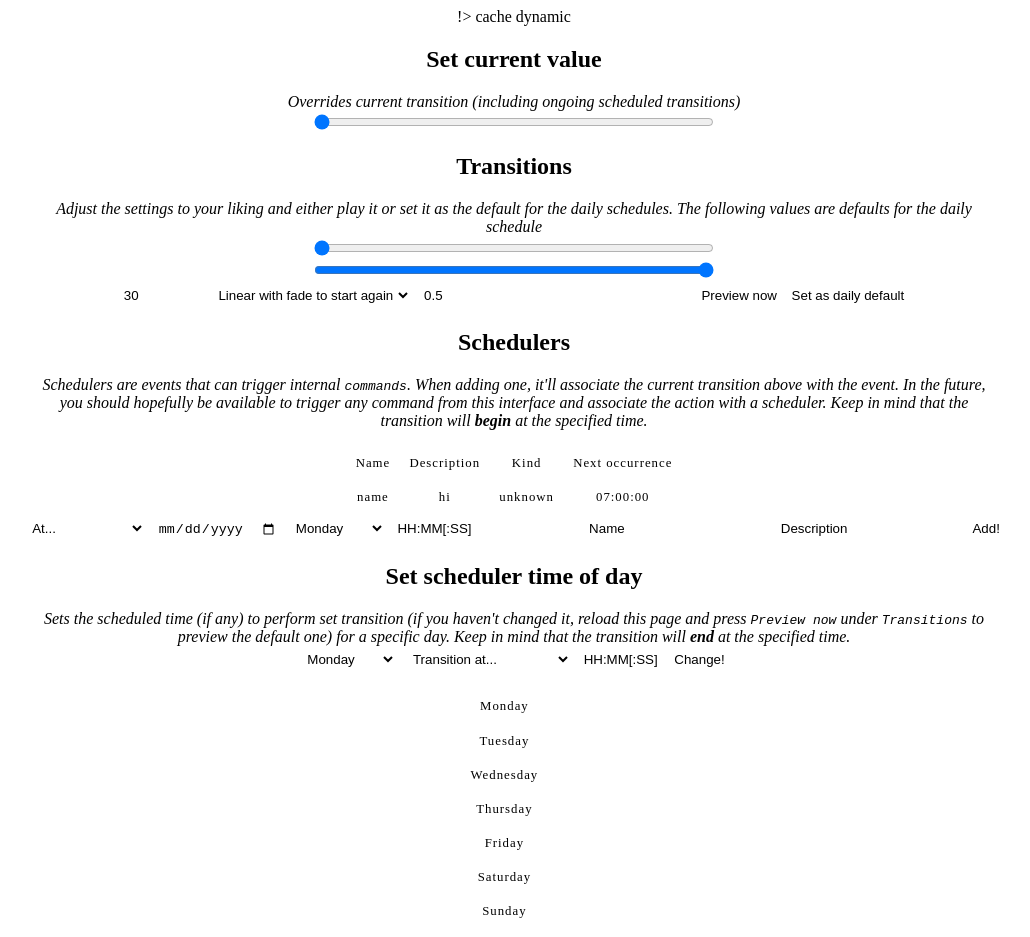
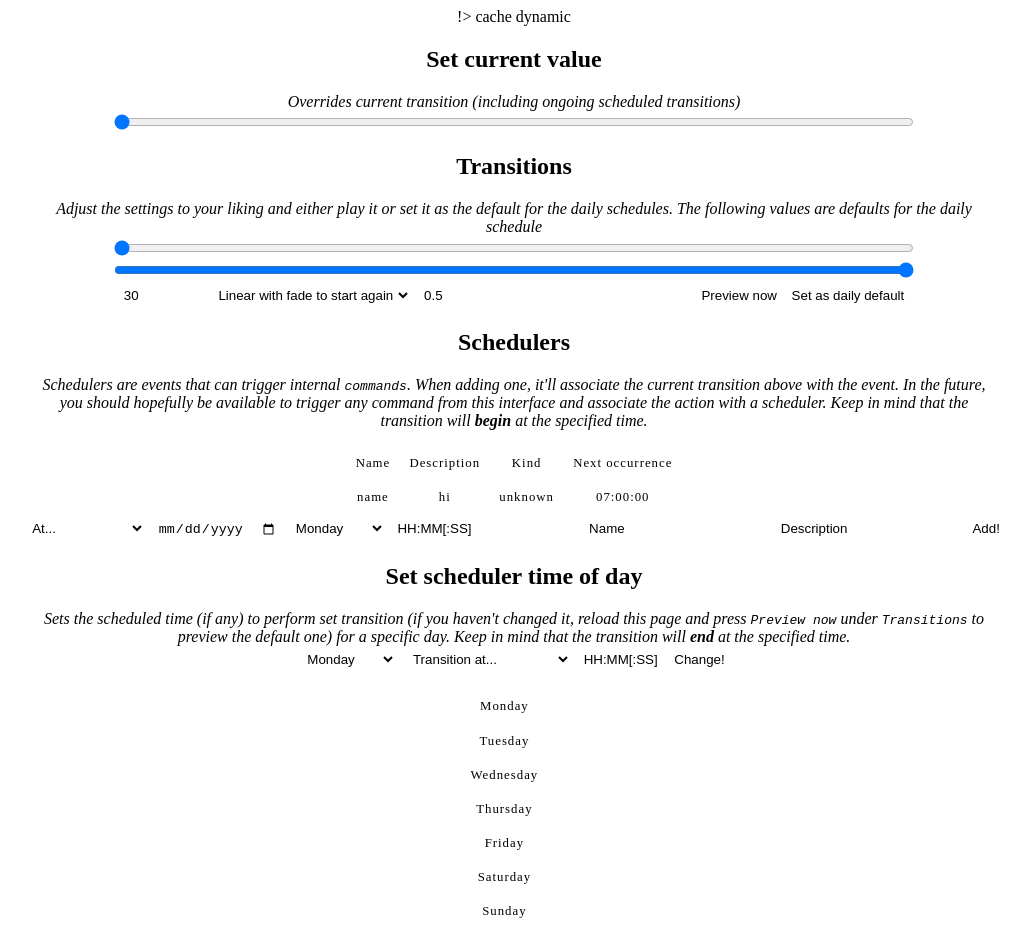
Before and after one commit to Icelk/httPWM, a plain HTML site: page web/public/index.html in a window 1280 px wide. Shown: the whole page, without its empty margins (126-1156 px from the left). Drawn offline with Linux system fonts and the light colour scheme.

Commit message:
Changed slider width

```diff
--- a/web/public/index.html
+++ b/web/public/index.html
@@ -14,18 +14,16 @@
     <h2>Set current value</h2>
     <i>Overrides current transition (including ongoing scheduled transitions)</i>
     <br>
-    <input style="width: 30em;" class="slider" type="range" name="Strength" id="strength" oninput="toSend = this.value"
-        min="0" max="1" value="0" step="0.01">
+    <input class="slider" type="range" name="Strength" id="strength" oninput="toSend = this.value" min="0" max="1"
+        value="0" step="0.001">
 
     <h2>Transitions</h2>
     <i>Adjust the settings to your liking and either play it or set it as the default for the daily schedules.
         The following values are defaults for the daily schedule</i>
     <br>
-    <input style="width: 30em;" class="slider" type="range" name="From Strength" id="fromStrength" min="0" max="1"
-        value="0" step="0.01">
+    <input class="slider" type="range" name="From Strength" id="fromStrength" min="0" max="1" value="0" step="0.01">
     <br>
-    <input style="width: 30em;" class="slider" type="range" name="To Strength" id="toStrength" min="0" max="1" value="1"
-        step="0.01">
+    <input class="slider" type="range" name="To Strength" id="toStrength" min="0" max="1" value="1" step="0.01">
     <br>
     <input type="number" style="width: 6em;" name="Transition Time" id="transitionTime" placeholder="secs" min="0.1"
         value="30">
--- a/web/public/style.css
+++ b/web/public/style.css
@@ -22,6 +22,7 @@ input, button, select {
 .slider {
     padding: 0;
     border: none;
+    width: min(60em, 75%);
 }
 input:focus {
     outline: none;
```
